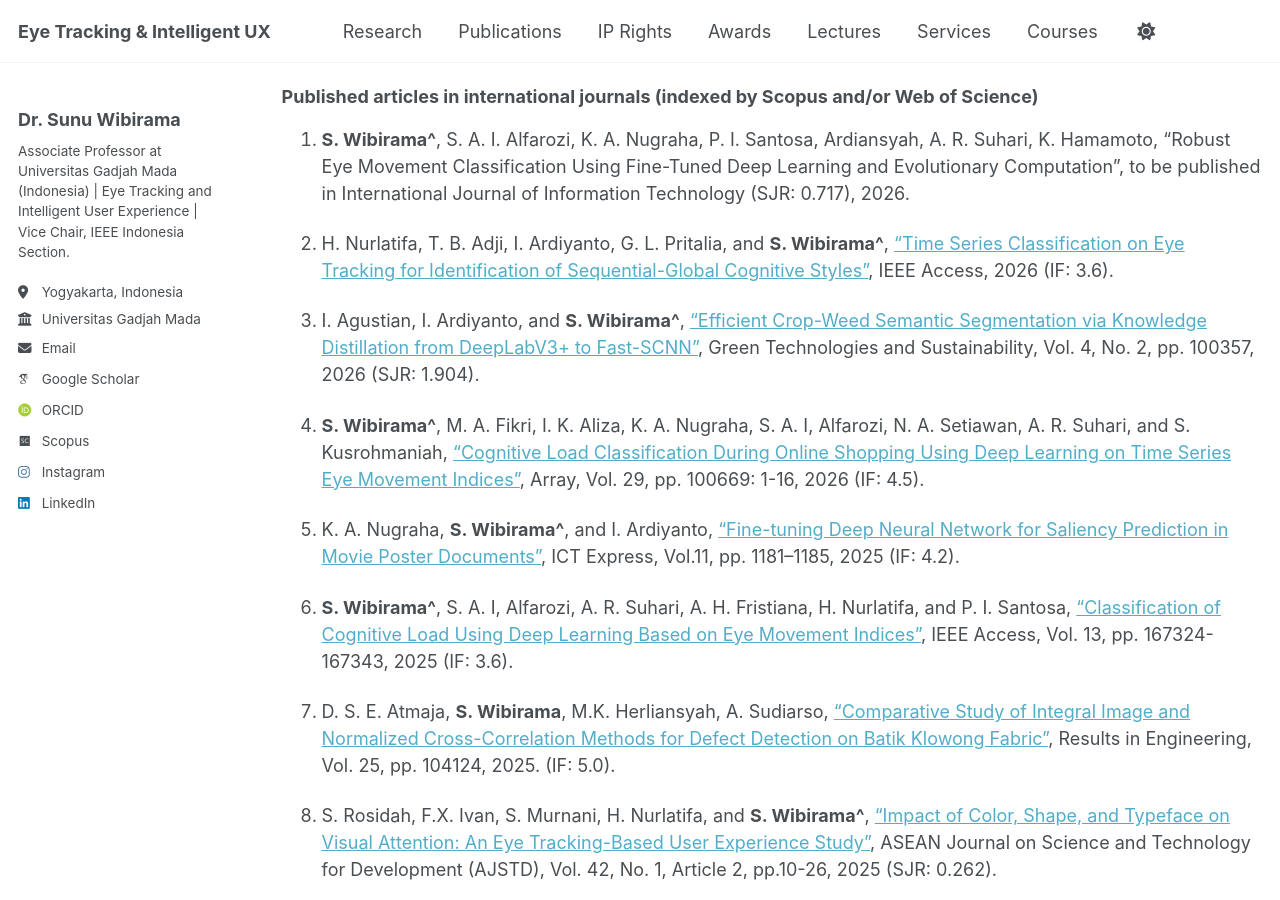
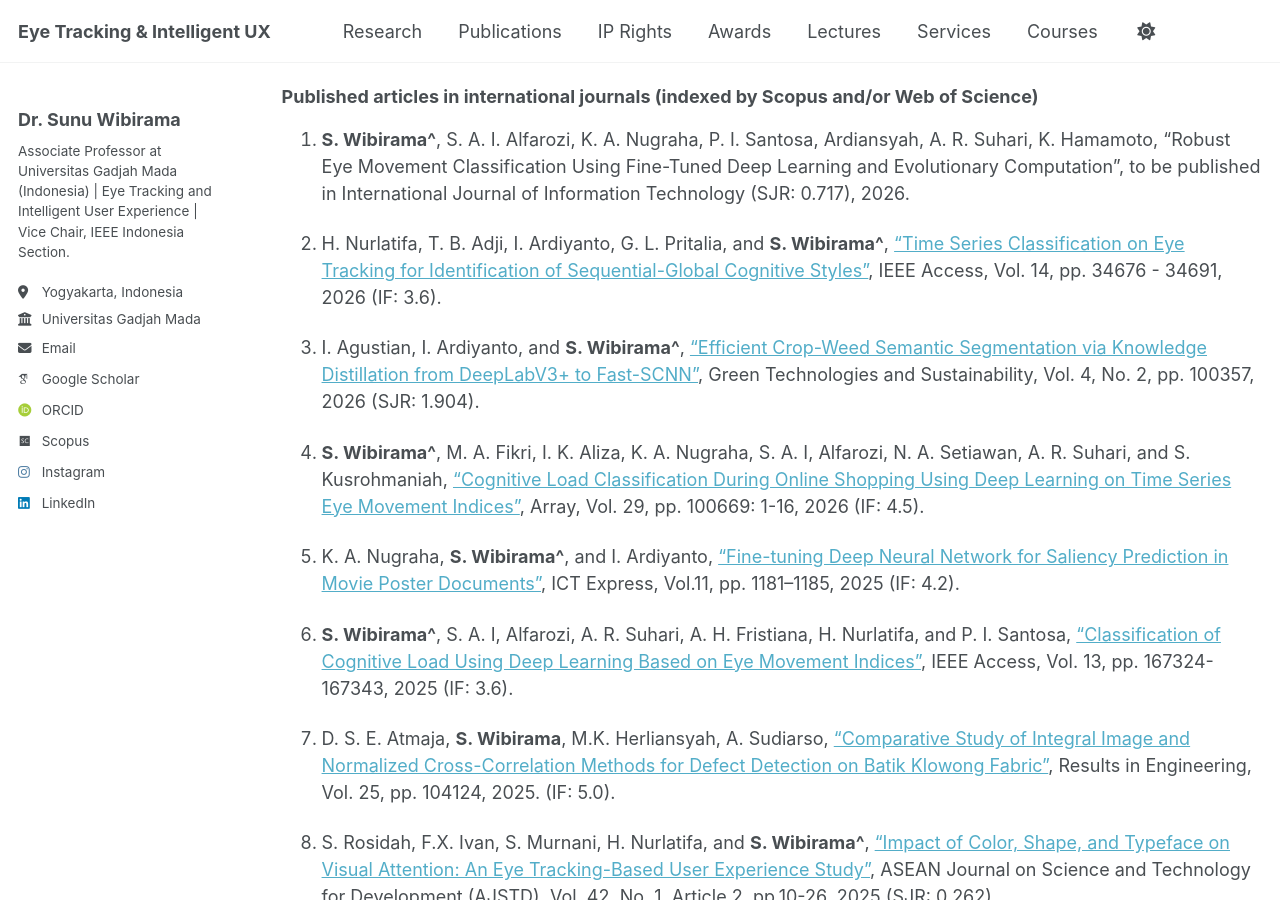
Before and after one commit to wibirama/wibirama.github.io, a Jekyll site: the page built from _pages/allpublications.md, in a window 1280 px wide and 900 px high, scrolled down 1109 px. Built offline with Jekyll 4.4.1, drawn with Linux system fonts in a browser that asks for light colours; emoji names are drawn with the system emoji font; some web fonts are replaced; a script that is not in the unit is left out.

Commit message:
Update allpublications.md

```diff
--- a/_pages/allpublications.md
+++ b/_pages/allpublications.md
@@ -40,7 +40,7 @@ Journal articles
 
 1. **S. Wibirama^**, S. A. I. Alfarozi, K. A. Nugraha, P. I. Santosa, Ardiansyah, A. R. Suhari, K. Hamamoto, "Robust Eye Movement Classification Using Fine-Tuned Deep Learning and Evolutionary Computation", to be published in International Journal of Information Technology (SJR: 0.717), 2026.
 
-2. H. Nurlatifa, T. B. Adji, I. Ardiyanto, G. L. Pritalia, and **S. Wibirama^**, ["Time Series Classification on Eye Tracking for Identification of Sequential-Global Cognitive Styles"](https://doi.org/10.1109/ACCESS.2026.3668841), IEEE Access, 2026 (IF: 3.6).
+2. H. Nurlatifa, T. B. Adji, I. Ardiyanto, G. L. Pritalia, and **S. Wibirama^**, ["Time Series Classification on Eye Tracking for Identification of Sequential-Global Cognitive Styles"](https://doi.org/10.1109/ACCESS.2026.3668841), IEEE Access, Vol. 14, pp. 34676 - 34691, 2026 (IF: 3.6).
 
 3.  I. Agustian, I. Ardiyanto, and **S. Wibirama^**, ["Efficient Crop-Weed Semantic Segmentation via Knowledge Distillation from DeepLabV3+ to Fast-SCNN"](https://doi.org/10.1016/j.grets.2026.100357), Green Technologies and Sustainability, Vol. 4, No. 2, pp. 100357, 2026 (SJR: 1.904).
 
```
